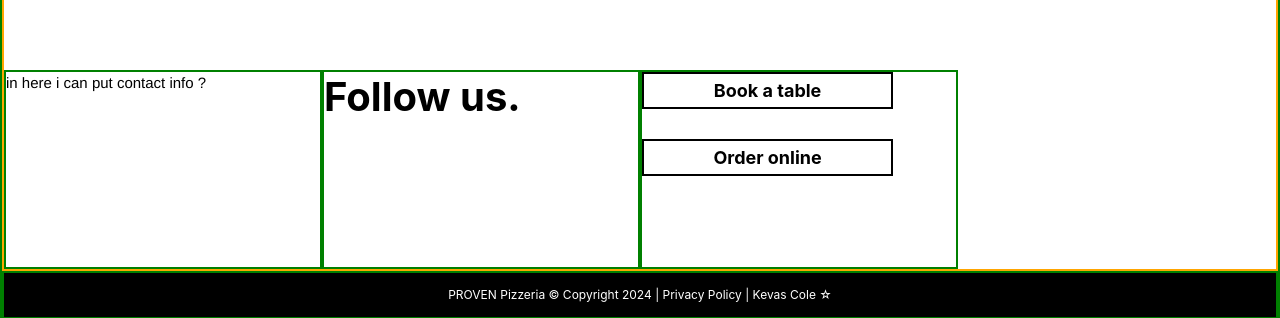
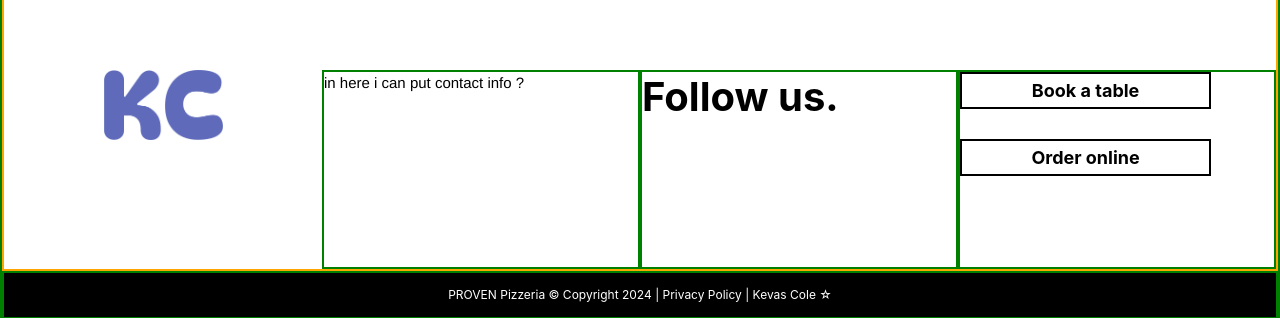
Before and after one commit to Kevasc/KCPortfolio, a React (Create React App) app in the folder my-app/: page / in a window 1280 px wide. Shown: the part 1718-2036 px from the top of the page. Built offline with nearby package versions, Linux system fonts and the light colour scheme.

Commit message:
changed logo in footer

```diff
--- a/my-app/src/components/Footer.css
+++ b/my-app/src/components/Footer.css
@@ -26,15 +26,15 @@
   border: 2px solid green;
 }
 
-/* .alt-logo {
-  background-image: url(alt-logo.jpeg);
+.alt-logo {
+  background-image: url(../assets/kcbluelogo.png);
   background-size: contain;
   width: 25%;
   background-repeat: no-repeat;
   background-position: center;
   display: flex;
   height: 70px;
-} */
+}
 
 .footer-text {
   font-size: 15px;
```
